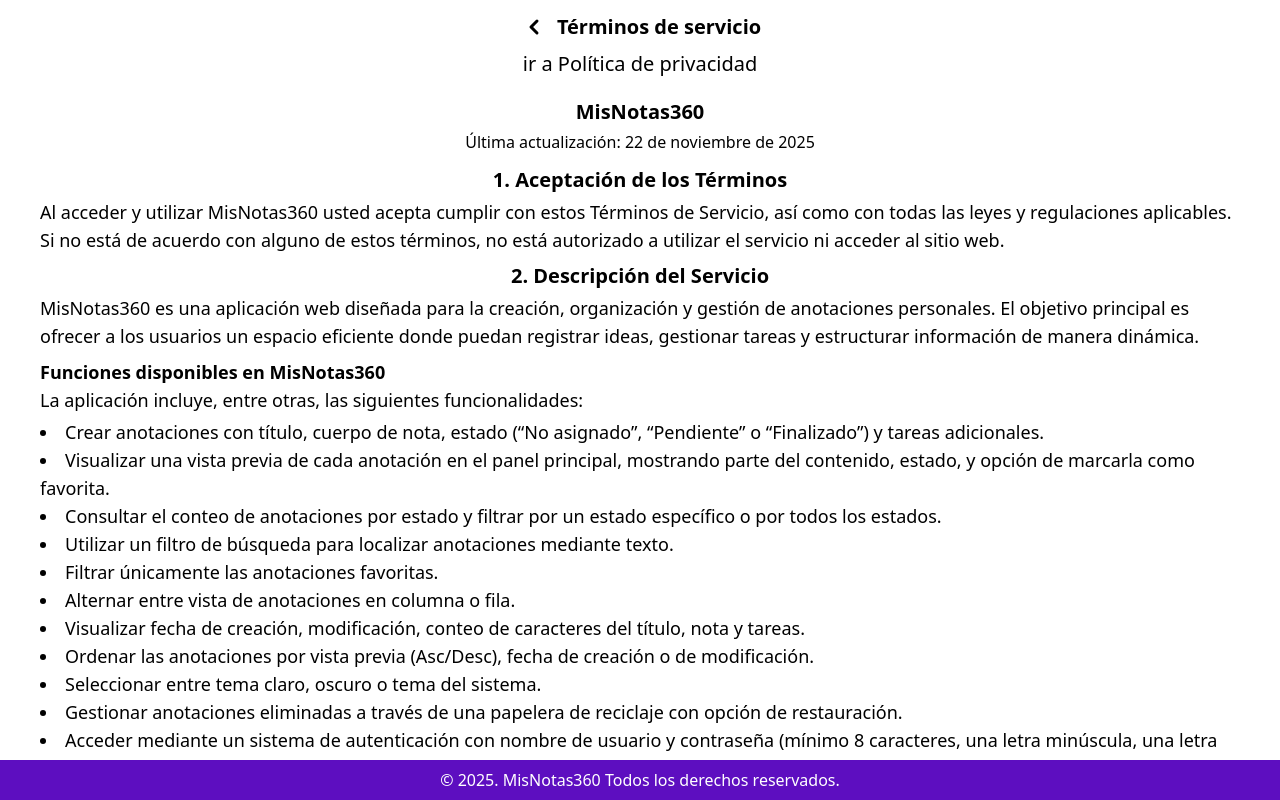
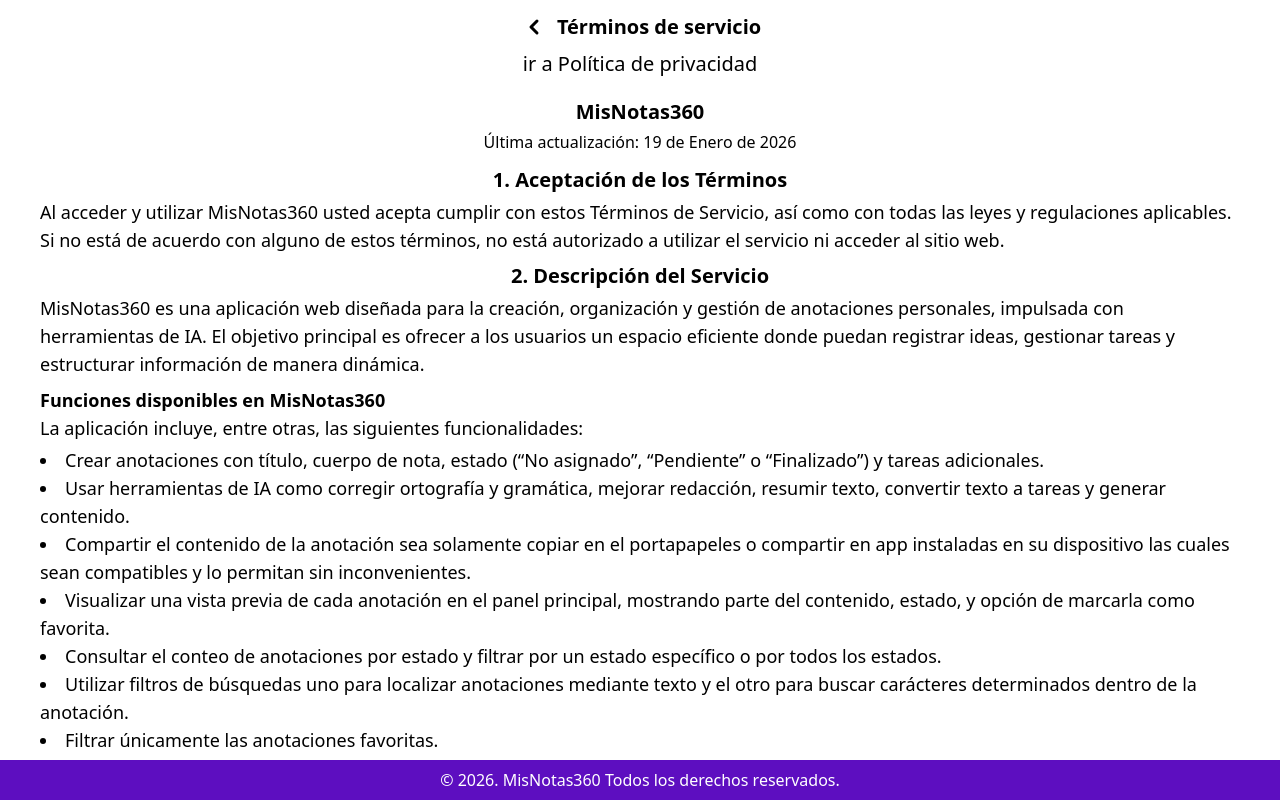
Before and after one commit to Cajocoza96/mis_notas_360_frontend, a React (Vite) app: page /terminos-de-servicio in a window 1280 px wide. Built offline with nearby package versions, Linux system fonts and the light colour scheme; no server answers.

Commit message:
actualizacion de terminos y politica y pagina intro

```diff
--- a/src/data/infoTerminosPoliticas.json
+++ b/src/data/infoTerminosPoliticas.json
@@ -6,8 +6,8 @@
         "texto4MisNotas360": "MisNotas360",
         "texto5": "y que has leído la",
         "texto6Politicas": "Política de privacidad",
-        "texto7Fecha": "Última actualización: 22 de noviembre de 2025",
-        "texto8fechaReservado": "© 2025.",
+        "texto7Fecha": "Última actualización: 19 de Enero de 2026",
+        "texto8fechaReservado": "© 2026.",
         "texto9DerechosReservados": "Todos los derechos reservados.",
         "texto10Correo": "carloscogoza@gmail.com",
         "texto11Eliminacion": "Eliminación de datos de usuario"
@@ -18,21 +18,23 @@
         "texto2": "Al acceder y utilizar",
         "texto3": "usted acepta cumplir con estos Términos de Servicio, así como con todas las leyes y regulaciones aplicables. Si no está de acuerdo con alguno de estos términos, no está autorizado a utilizar el servicio ni acceder al sitio web.",
         "texto4": "2. Descripción del Servicio",
-        "texto5": "es una aplicación web diseñada para la creación, organización y gestión de anotaciones personales. El objetivo principal es ofrecer a los usuarios un espacio eficiente donde puedan registrar ideas, gestionar tareas y estructurar información de manera dinámica.",
+        "texto5": "es una aplicación web diseñada para la creación, organización y gestión de anotaciones personales, impulsada con herramientas de IA. El objetivo principal es ofrecer a los usuarios un espacio eficiente donde puedan registrar ideas, gestionar tareas y estructurar información de manera dinámica.",
         "texto6": "Funciones disponibles en",
         "texto7": "La aplicación incluye, entre otras, las siguientes funcionalidades:",
         "texto8": "Crear anotaciones con título, cuerpo de nota, estado (“No asignado”, “Pendiente” o “Finalizado”) y tareas adicionales.",
+        "texto8_1": "Usar herramientas de IA como corregir ortografía y gramática, mejorar redacción, resumir texto, convertir texto a tareas y generar contenido.",
+        "texto8_2": "Compartir el contenido de la anotación sea solamente copiar en el portapapeles o compartir en app instaladas en su dispositivo las cuales sean compatibles y lo permitan sin inconvenientes.",
         "texto9": "Visualizar una vista previa de cada anotación en el panel principal, mostrando parte del contenido, estado, y opción de marcarla como favorita.",
         "texto10": "Consultar el conteo de anotaciones por estado y filtrar por un estado específico o por todos los estados.",
-        "texto11": "Utilizar un filtro de búsqueda para localizar anotaciones mediante texto.",
+        "texto11": "Utilizar filtros de búsquedas uno para localizar anotaciones mediante texto y el otro para buscar carácteres determinados dentro de la anotación.",
         "texto12": "Filtrar únicamente las anotaciones favoritas.",
         "texto13": "Alternar entre vista de anotaciones en columna o fila.",
         "texto14": "Visualizar fecha de creación, modificación, conteo de caracteres del título, nota y tareas.",
-        "texto15": "Ordenar las anotaciones por vista previa (Asc/Desc), fecha de creación o de modificación.",
+        "texto15": "Ordenar las anotaciones por vista previa (Asc/Desc), fecha de creación o de modificación. Además ordenar las tareas por creación, ascendente o descendente.",
         "texto16": "Seleccionar entre tema claro, oscuro o tema del sistema.",
         "texto17": "Gestionar anotaciones eliminadas a través de una papelera de reciclaje con opción de restauración.",
         "texto18": "Acceder mediante un sistema de autenticación con nombre de usuario y contraseña (mínimo 8 caracteres, una letra minúscula, una letra mayúscula, un número y un símbolo).",
-        "texto19": "En el futuro se implementará autenticación con Google y Facebook.",
+        "texto19": "Ingresar tambien mediante la autenticación con Google y en el futuro con Facebook tambien.",
         "texto20": "3. Uso del Servicio",
         "texto21": "El usuario se compromete a:",
         "texto22": "Utilizar el servicio únicamente para fines legales y personales.",
@@ -41,7 +43,7 @@
         "texto25": "Respetar los derechos de propiedad intelectual asociados al servicio y a sus contenidos.",
         "texto26": "4. Almacenamiento de datos",
         "texto27": "Los datos de",
-        "texto28": "se almacenan en la nube y se vinculan a un sistema de autenticación mediante nombre de usuario y contraseña. Próximamente se integrará autenticación a través de Google y Facebook, utilizando sus respectivos métodos de verificación segura (OAuth).",
+        "texto28": "se almacenan en la nube y se vinculan a un sistema de autenticación mediante nombre de usuario y contraseña. También esta disponible la autenticación a través de Google y en el futuro se integrará tambien Facebook, utilizando sus respectivos métodos de verificación segura (OAuth).",
         "texto29": "5. Limitación de responsabilidad",
         "texto30": "se proporciona “tal cual” y no garantiza que el servicio esté libre de errores, interrupciones o fallas técnicas. No nos hacemos responsables por:",
         "texto31": "Pérdida de información causada por fallos técnicos, errores del usuario o eventos externos.",
@@ -67,8 +69,8 @@
         "texto10": "2. Información de cuenta",
         "texto11": "Nombre de usuario.",
         "texto12": "Contraseña (almacenada en formato cifrado).",
-        "texto13": "3. Autenticación futura mediante OAuth",
-        "texto14": "Una vez implementada la autenticación con Google y Facebook, recopilaremos:",
+        "texto13": "3. Autenticación mediante OAuth",
+        "texto14": "De la autenticación con Google y en el futuro de Facebook, recopilaremos:",
         "texto15": "Nombre de la cuenta.",
         "texto16": "Correo electrónico.",
         "texto17": "Imagen de perfil (según los permisos otorgados).",
@@ -110,7 +112,7 @@
         "texto9": "Toda la actividad dentro de la aplicación",
         "texto10A": "Información obtenida del inicio de sesión con nombre de usuario y contraseña",
         "texto10B": "Información obtenida del inicio de sesión con Google",
-        "texto10C": "Información obtenida del inicio de sesión con Facebook",
+        "texto10C": "En el futuro cuando se integre la autenticación con Facebook tambien podrá ser eliminada",
         "texto11": "Si no puedes acceder a tu cuenta o necesitas asistencia, puedes escribir al correo:"
     }
 }
--- a/src/paginas/pagina_intro/PaginaIntro.jsx
+++ b/src/paginas/pagina_intro/PaginaIntro.jsx
@@ -13,6 +13,8 @@
 import modalIntro from "../../assets/lottie/modal_pagina_intro/modalIntro.json";
 
 import useConexionInternet from "../../hooks/useConexionInternet";
+
+import CargandoNoHayNada from "../../componentes/cargando_no_hay_nada/CargandoNoHayNada";
 
 import { logDesarrollo, errorDesarrollo, registrarError } from "../../utils/errorHandler";
 
@@ -215,8 +217,9 @@
                         fácilmente, con herramientas de IA.
                     </motion.p>
 
-                    <div className="flex flex-row items-center justify-center gap-4">
-
+                    <div className="flex flex-col 2xs:flex-row
+                                    items-center justify-center
+                                    gap-2 2xs:gap-4">
                         <motion.div
                             initial={{ opacity: 0, scale: 0.8 }}
                             animate={{ opacity: 1, scale: 1 }}
@@ -234,15 +237,17 @@
                             transition={{ delay: 0.5, duration: 0.4 }}
                             className="mt-4 flex flex-col"
                         >
-                            <MiBoton
-                                className={`bg-violet-600 text-white
+                            {procesando ? <CargandoNoHayNada iconoDeCarga={true} /> :
+                                <MiBoton
+                                    className={`bg-violet-600 text-white
                                 hover:bg-violet-700 active:bg-violet-800
                                 ${!isOnline || procesando ? 'opacity-50 cursor-not-allowed' : 'cursor-pointer'}
                                 rounded-full px-8 py-3 font-semibold`}
-                                accion={procesando ? "Procesando..." : "Continuar"}
-                                onClick={handleContinuar}
-                                transition={{ type: "spring", stiffness: 300, damping: 15 }}
-                            />
+                                    accion="Continuar"
+                                    onClick={handleContinuar}
+                                    transition={{ type: "spring", stiffness: 300, damping: 15 }}
+                                />
+                            }
                         </motion.div>
 
                     </div>
--- a/src/paginas/pagina_terminos_politicas/cuerpo/Cuerpo.jsx
+++ b/src/paginas/pagina_terminos_politicas/cuerpo/Cuerpo.jsx
@@ -69,6 +69,8 @@
                         <div>
                             <ul className="list-disc list-inside text-base md:text-lg">
                                 <li>{inforTerminosServicio.texto8}</li>
+                                <li>{inforTerminosServicio.texto8_1}</li>
+                                <li>{inforTerminosServicio.texto8_2}</li>
                                 <li>{inforTerminosServicio.texto9}</li>
                                 <li>{inforTerminosServicio.texto10}</li>
                                 <li>{inforTerminosServicio.texto11}</li>
@@ -235,7 +237,7 @@
                                 </p>
                                 <div>
                                     <ul className="list-disc list-inside text-base md:text-lg">
-                                        <li>{inforPoliticaPrivacidad.texto21}</li>
+                                        <li>{inforPoliticaPrivacidad.texto21} <span translate="no">{infoMisNotas360.texto4MisNotas360}</span></li>
                                         <li>{inforPoliticaPrivacidad.texto22}</li>
                                         <li>{inforPoliticaPrivacidad.texto23}</li>
                                         <li>{inforPoliticaPrivacidad.texto24}</li>
```
